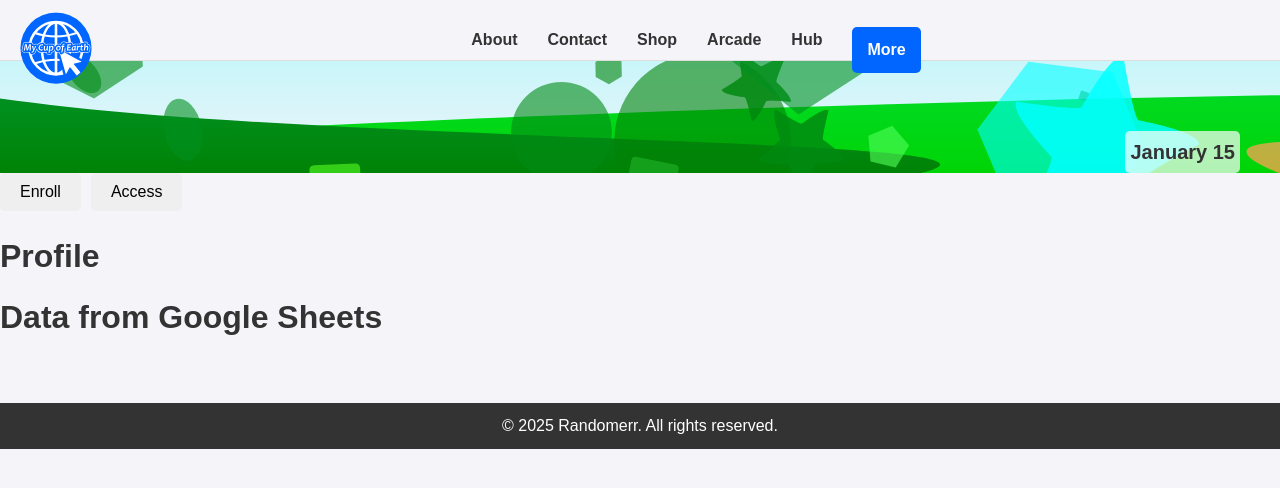
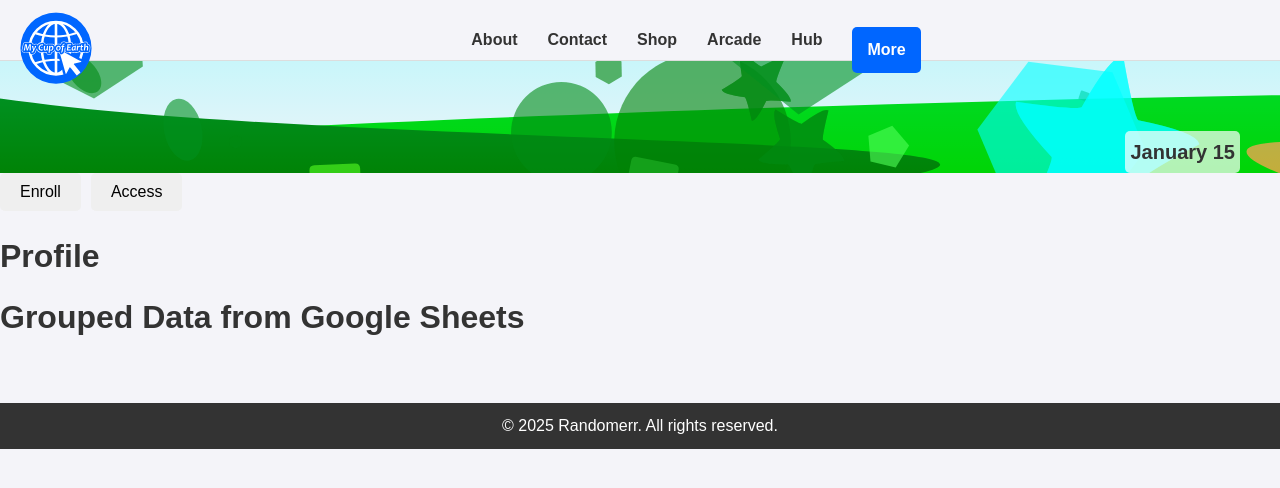
Before and after one commit to m-cochran/Randomerr, a Jekyll site: the page built from pagetest.md, in a window 1280 px wide. Shown: the top 488 px of the page. Built offline with Jekyll 4.4.1, drawn with Linux system fonts in a browser that asks for light colours; some of the changed lines change nothing that is shown.

Commit message:
Update pagetest.md

```diff
--- a/pagetest.md
+++ b/pagetest.md
@@ -9,7 +9,8 @@
 
 
 
-  <title>Google Sheets Data</title>
+
+  <title>Grouped Google Sheets Data</title>
   <style>
 
     .card-container {
@@ -49,11 +50,10 @@
     .card .card-body {
       color: #666;
     }
-
   </style>
 
 
-  <h1>Data from Google Sheets</h1>
+  <h1>Grouped Data from Google Sheets</h1>
 
   <div class="card-container" id="cardContainer">
     <!-- Cards will be inserted here -->
@@ -64,55 +64,49 @@
     fetch('https://script.google.com/macros/s/AKfycbwGUhSttkDP3B8bUie3h_zHvoUHfZgohHofiL_EonGAyV6TNXhPbFmXiGD78DFXwzBKAA/exec') // Replace with your web app URL
       .then(response => response.json())
       .then(data => {
-        // Get the column headers from the first object
-        const headers = Object.keys(data[0]);
+        // Group the data by "Account Number" and "Order ID"
+        const groupedData = {};
 
-        // Object to store merged cards by Account Number and Order ID
-        const mergedCards = {};
+        data.forEach(row => {
+          const accountNumber = row['Account Number'];
+          const orderId = row['Order ID'];
+          const key = accountNumber + '|' + orderId; // Use both Account Number and Order ID as the key
 
-        // Loop through the data and merge rows with the same Account Number and Order ID
-        data.forEach(row => {
-          // Create a unique key for grouping by Account Number and Order ID
-          const key = row['Account Number'] + '-' + row['Order ID'];
-
-          // If the key already exists, merge the row
-          if (mergedCards[key]) {
-            mergedCards[key].rows.push(row); // Add the row to the existing merged card
-          } else {
-            // Otherwise, create a new merged card
-            mergedCards[key] = {
-              accountNumber: row['Account Number'],
-              orderId: row['Order ID'],
-              rows: [row], // Store rows in an array
+          if (!groupedData[key]) {
+            groupedData[key] = {
+              accountNumber,
+              orderId,
+              rows: []
             };
           }
+          groupedData[key].rows.push(row);
         });
 
         // Get the container where cards will be displayed
         const cardContainer = document.getElementById('cardContainer');
 
-        // Create a card for each merged entry
-        Object.values(mergedCards).forEach(mergedCard => {
+        // Create a card for each group of Account Number and Order ID
+        Object.values(groupedData).forEach(group => {
           const card = document.createElement('div');
           card.classList.add('card');
 
-          // Add the header with the Account Number and Order ID
+          // Add the card header with the Account Number and Order ID
           const cardHeader = document.createElement('div');
           cardHeader.classList.add('card-header');
-          cardHeader.textContent = `Account: ${mergedCard.accountNumber} | Order ID: ${mergedCard.orderId}`;
+          cardHeader.textContent = `Account Number: ${group.accountNumber} | Order ID: ${group.orderId}`;
 
-          // Add the body with the merged rows' data
+          // Add the body with the rows for this group
           const cardBody = document.createElement('div');
           cardBody.classList.add('card-body');
 
-          mergedCard.rows.forEach(row => {
-            headers.forEach(header => {
-              if (header !== 'Account Number' && header !== 'Order ID') { // Skip Account Number and Order ID
-                const p = document.createElement('p');
-                p.innerHTML = `<strong>${header}:</strong> ${row[header]}`;
-                cardBody.appendChild(p);
-              }
-            });
+          group.rows.forEach(row => {
+            // Add each row's details as a paragraph in the card body
+            const p = document.createElement('p');
+            const details = Object.keys(row)
+              .map(header => `<strong>${header}:</strong> ${row[header]}`)
+              .join(' | ');
+            p.innerHTML = details;
+            cardBody.appendChild(p);
           });
 
           // Append the header and body to the card
```
